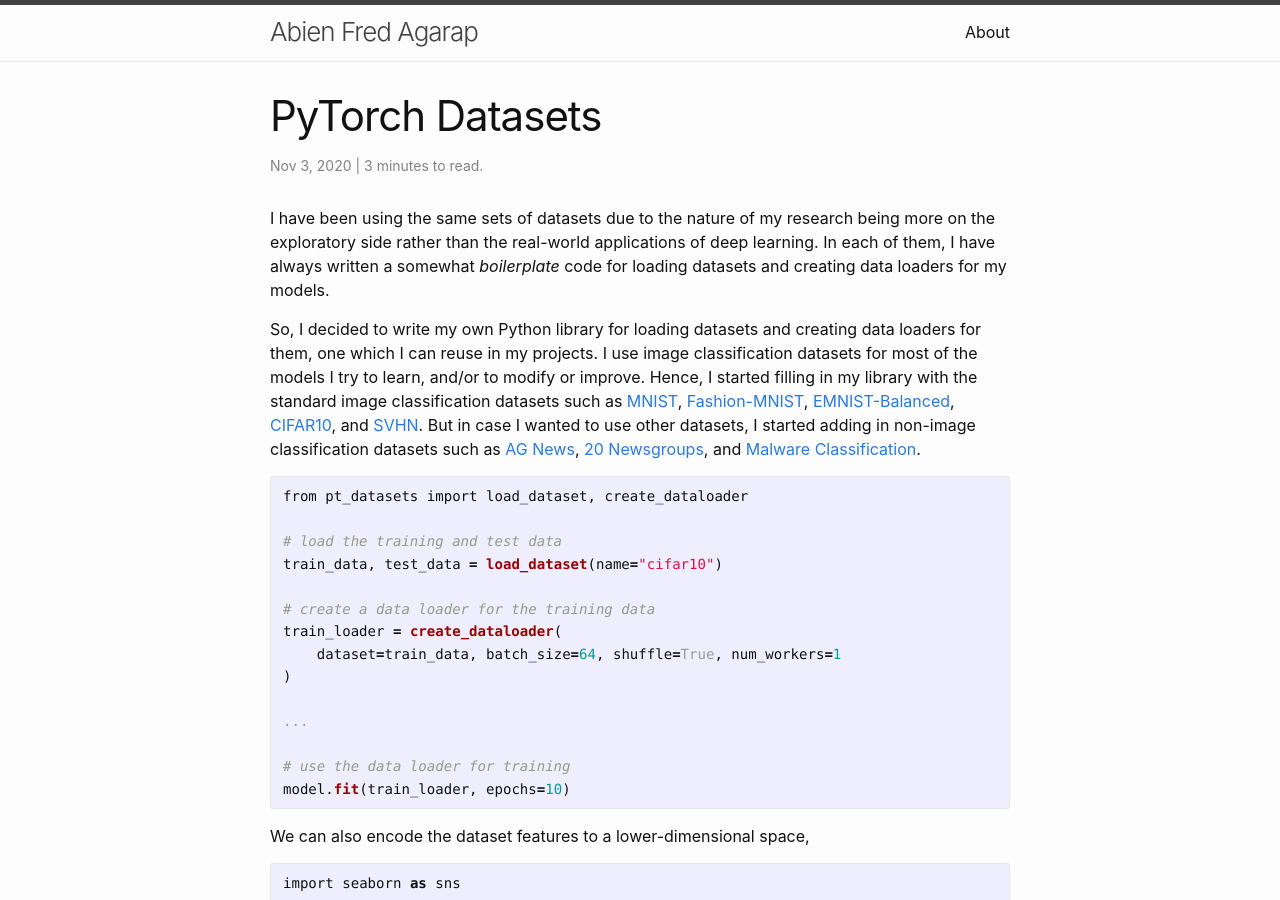
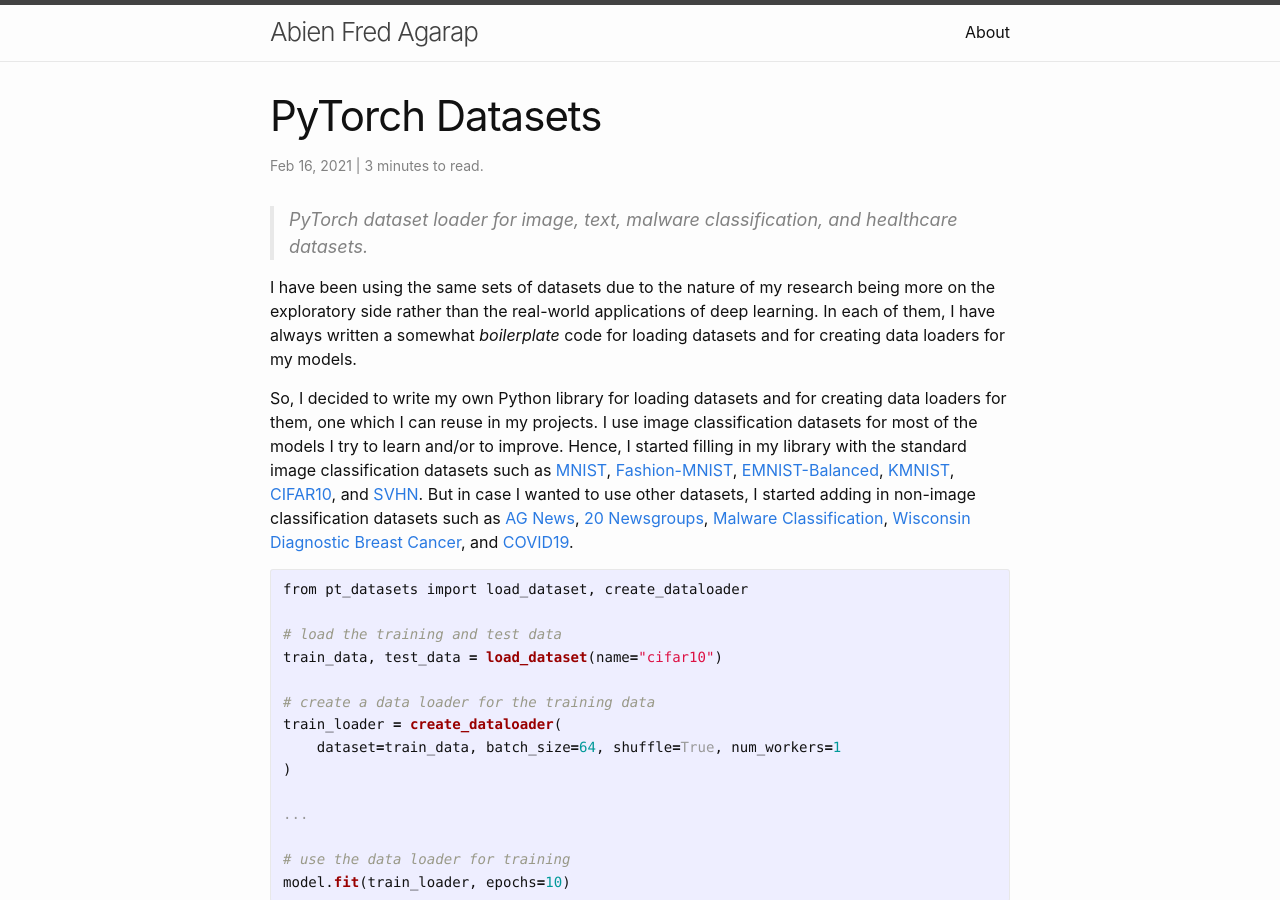
Before and after one commit to AFAgarap/AFAgarap.github.io, a Jekyll site: the page built from _posts/2020-11-03-pytorch-datasets.md, in a window 1280 px wide and 900 px high. Built offline with Jekyll 4.4.1, drawn with Linux system fonts in a browser that asks for light colours; comment, search, counter and statistics services are not loaded.

Commit message:
add links to KMNIST, WDBC, and COVID19

```diff
--- a/_posts/2020-11-03-pytorch-datasets.md
+++ b/_posts/2020-11-03-pytorch-datasets.md
@@ -2,23 +2,24 @@
 layout: post
 title: "PyTorch Datasets"
 description: ""
-tags: pytorch datasets classification
-date: 2020-11-03
+tags: pytorch datasets classification covid19
+date: 2021-02-16
 ---
+
+> PyTorch dataset loader for image, text, malware classification, and healthcare datasets.
 
 I have been using the same sets of datasets due to the nature of my research
 being more on the exploratory side rather than the real-world applications of deep
 learning. In each of them, I have always written a somewhat _boilerplate_ code
-for loading datasets and creating data loaders for my models.
+for loading datasets and for creating data loaders for my models.
 
-So, I decided to write my own Python library for loading datasets and creating
+So, I decided to write my own Python library for loading datasets and for creating
 data loaders for them, one which I can reuse in my projects. I use image
-classification datasets for most of the models I try to learn, and/or to modify or
-improve. Hence, I started filling in my library with the standard image
-classification datasets such as [MNIST](https://pytorch.org/docs/stable/torchvision/datasets.html#mnist), [Fashion-MNIST](https://pytorch.org/docs/stable/torchvision/datasets.html#fashion-mnist), [EMNIST-Balanced](https://pytorch.org/docs/stable/torchvision/datasets.html#emnist), [CIFAR10](https://pytorch.org/docs/stable/torchvision/datasets.html#cifar),
+classification datasets for most of the models I try to learn and/or to improve. Hence, I started filling in my library with the standard image
+classification datasets such as [MNIST](https://pytorch.org/docs/stable/torchvision/datasets.html#mnist), [Fashion-MNIST](https://pytorch.org/docs/stable/torchvision/datasets.html#fashion-mnist), [EMNIST-Balanced](https://pytorch.org/docs/stable/torchvision/datasets.html#emnist), [KMNIST](https://github.com/rois-codh/kmnist), [CIFAR10](https://pytorch.org/docs/stable/torchvision/datasets.html#cifar),
 and [SVHN](https://pytorch.org/docs/stable/torchvision/datasets.html#svhn). But
 in case I wanted to use other datasets, I started adding in non-image
-classification datasets such as [AG News](http://groups.di.unipi.it/~gulli/AG_corpus_of_news_articles.html), [20 Newsgroups](http://qwone.com/~jason/20Newsgroups/), and [Malware Classification](https://github.com/AFAgarap/malware-classification).
+classification datasets such as [AG News](http://groups.di.unipi.it/~gulli/AG_corpus_of_news_articles.html), [20 Newsgroups](http://qwone.com/~jason/20Newsgroups/), [Malware Classification](https://github.com/AFAgarap/malware-classification), [Wisconsin Diagnostic Breast Cancer](https://archive.ics.uci.edu/ml/datasets/Breast+Cancer+Wisconsin+(Diagnostic)), and [COVID19](https://github.com/lindawangg/COVID-Net).
 
 {% highlight python %}
 from pt_datasets import load_dataset, create_dataloader
```
